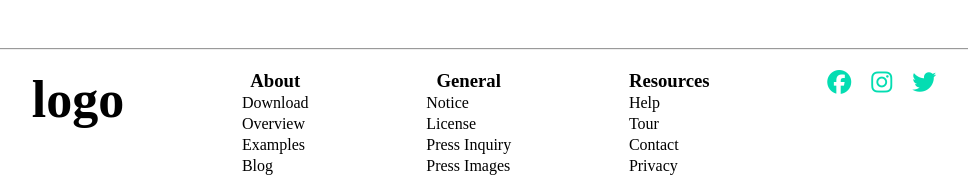
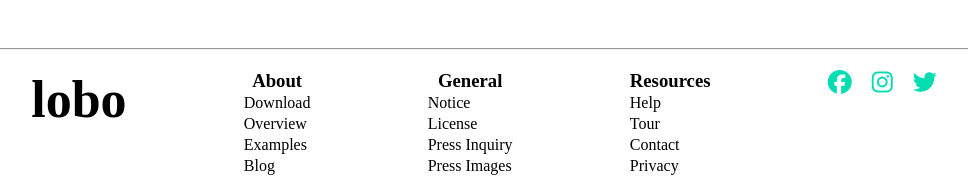
Before and after one commit to suresh2648/footerDemo, a plain HTML site: page index.html in a window 1280 px wide. Shown: the part 968-1147 px from the top of the page, without its empty margins (156-1124 px from the left). Drawn offline with Linux system fonts and the light colour scheme.

Commit message:
new chage 1.0

```diff
--- a/index.html
+++ b/index.html
@@ -49,7 +49,7 @@
             <div class="container">
                 <div class="logo-section">
 
-                    <h1>logo</h1>
+                    <h1>lobo</h1>
 
                 </div>
 
```
